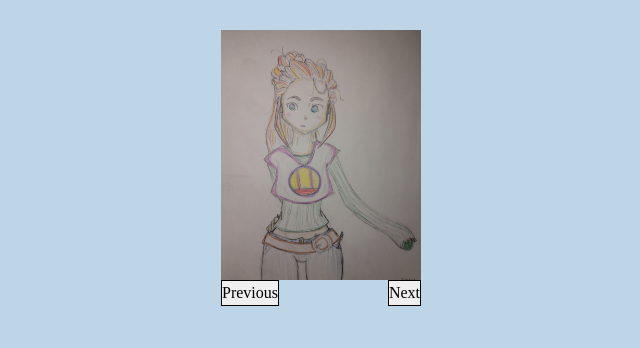
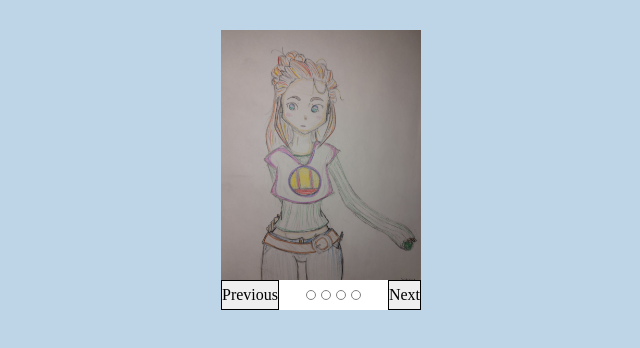
Before and after one commit to Liziloo/odin-carousel, a website built with webpack: page index.html in a window 1280 px wide. Shown: the whole page, without its empty margins (319-959 px from the left). Built offline with nearby package versions, Linux system fonts and the light colour scheme.

Commit message:
Add navigation circles

```diff
--- a/index.html
+++ b/index.html
@@ -22,6 +22,7 @@
             </div>
             <div class="button-row">
                 <button class="previous">Previous</button>
+                <div class="placekeeper-div"></div>
                 <button class="next">Next</button>
             </div>
         </div>
--- a/src/modules/carousel.js
+++ b/src/modules/carousel.js
@@ -4,6 +4,20 @@ const carousel = () => {
     let slideIndex = 0;
     const slideNodes = document.querySelectorAll('.image-container');
     const slides = [...slideNodes];
+
+    const placekeeperDiv = document.querySelector('.placekeeper-div');
+    slides.forEach((_, index, array) => {
+        const placekeeper = document.createElement('div');
+        placekeeper.classList.add('placekeeper');
+        placekeeperDiv.appendChild(placekeeper);
+        placekeeper.addEventListener('click', () => {
+            array.forEach((slide) => {
+                slide.style.display = 'none';
+            })
+            slideIndex = index;
+            array[index].style.display = 'block';
+        })
+    })
 
     function showSlides() {
         slides.forEach((slide) => {
--- a/src/styles/styles.css
+++ b/src/styles/styles.css
@@ -24,8 +24,32 @@ img {
 }
 
 .button-row {
+    background-color: white;
     width: 200px;
+    height: 30px;
     margin: 0 auto;
     display: flex;
-    justify-content: space-between;
+    gap: 5px;
 }
+
+.placekeeper-div {
+    display: flex;
+    justify-content: center;
+    align-items: center;
+    gap: 5px;
+    flex: 1 0 auto;
+    overflow: hidden;
+}
+
+.placekeeper-div > * {
+    border: 1px solid gray;
+    width: 100%;
+    max-width: 10px;
+    border-radius: 50%;
+}
+
+.placekeeper-div > *:before {
+    display: block;
+    content: '';
+    margin-top: 100%;
+}
```
